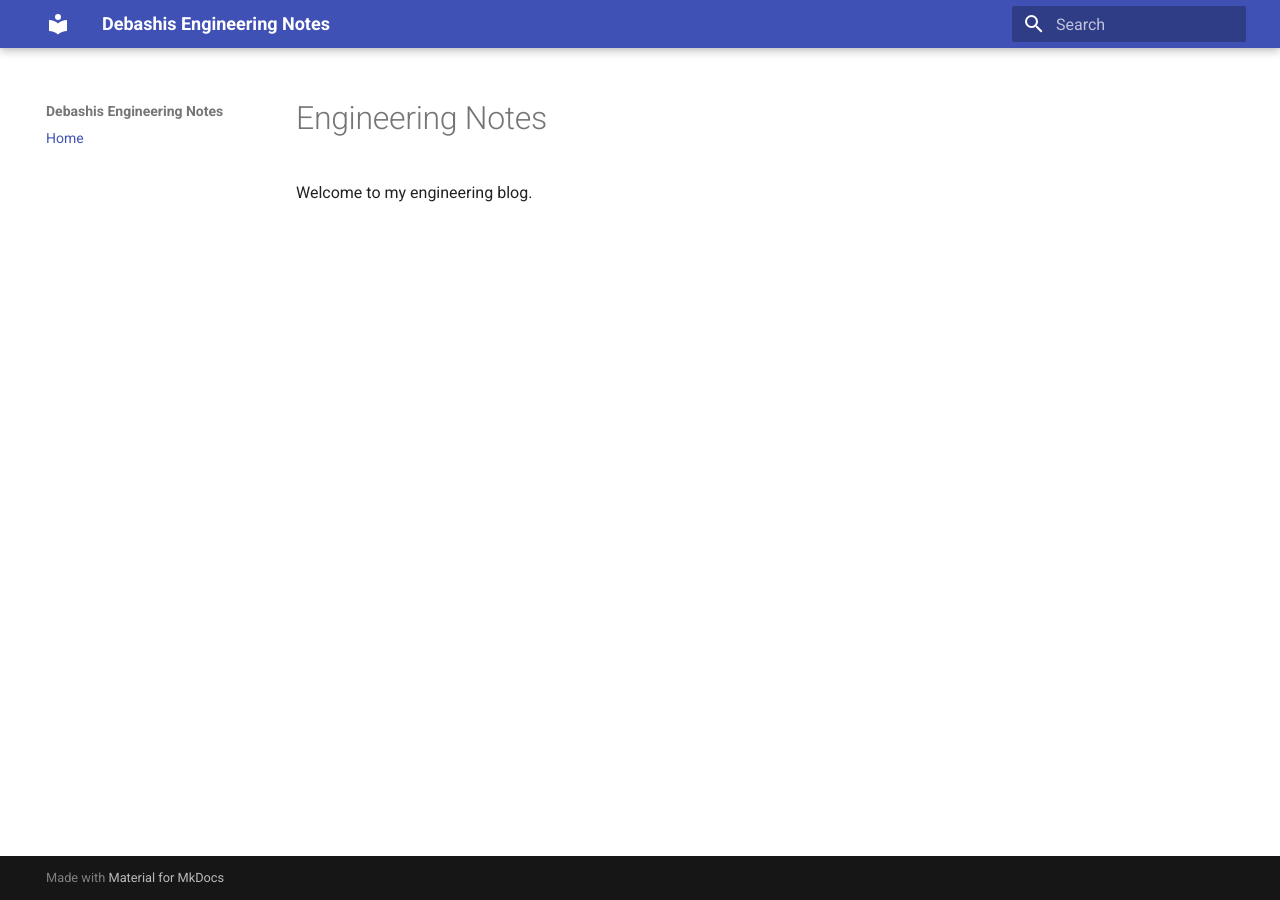
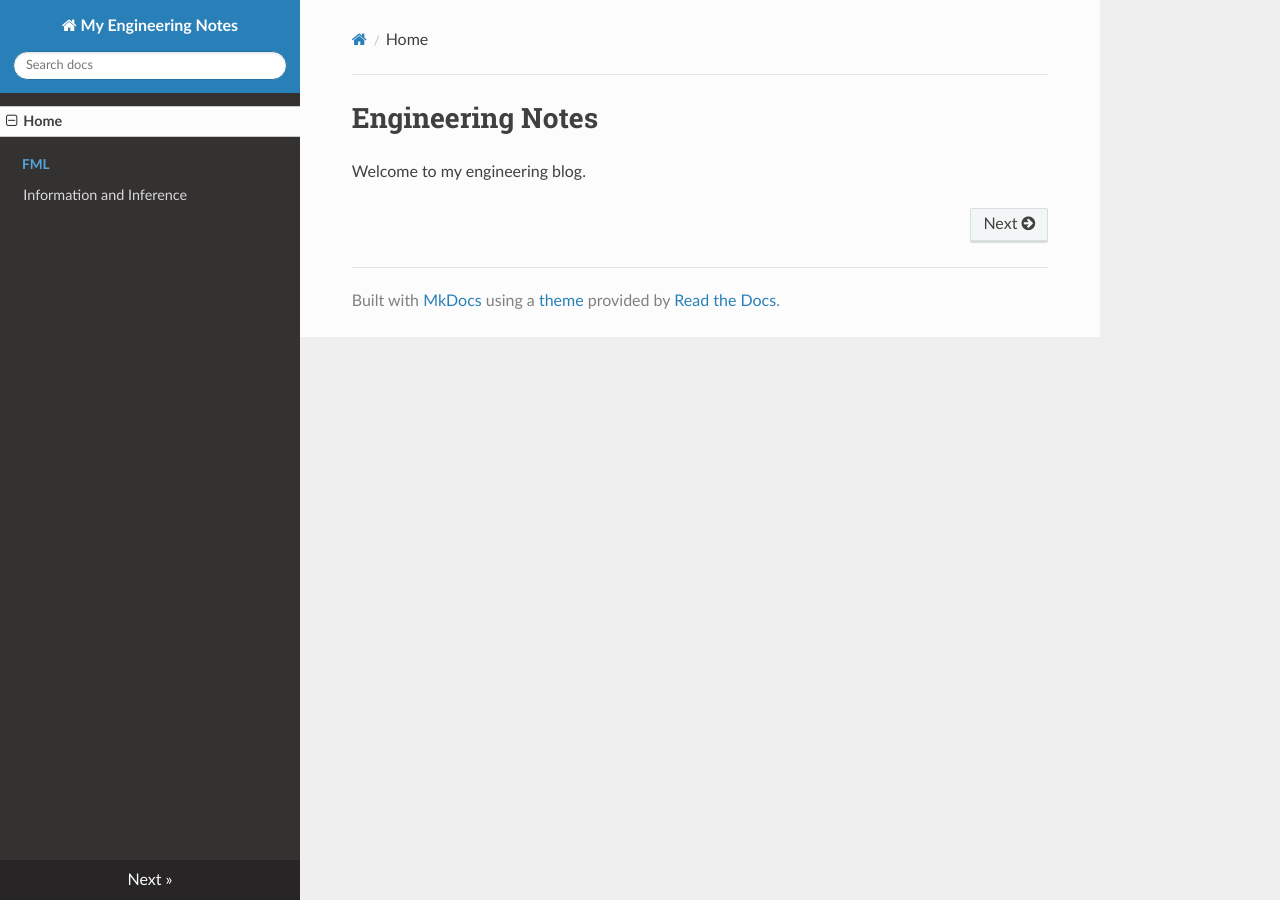
Before and after one commit to mishradebashis7/engineering-notes, an MkDocs documentation site: the page built from docs/index.md, in a window 1280 px wide. Built offline with MkDocs 1.6.1, drawn with Linux system fonts in a browser that asks for light colours; nearby versions of some CDN libraries.

Commit message:
Change site name and theme in mkdocs.yml
Updated site name and theme in mkdocs configuration.

```diff
--- a/mkdocs.yml
+++ b/mkdocs.yml
@@ -1,5 +1,7 @@
-site_name: Debashis Engineering Notes
-theme:
-  name: material
+site_name: My Engineering Notes
+theme: readthedocs
+
 nav:
   - Home: index.md
+  - FML:
+      - 'Information and Inference': 'FML/2 Information and Inference.md'
```
